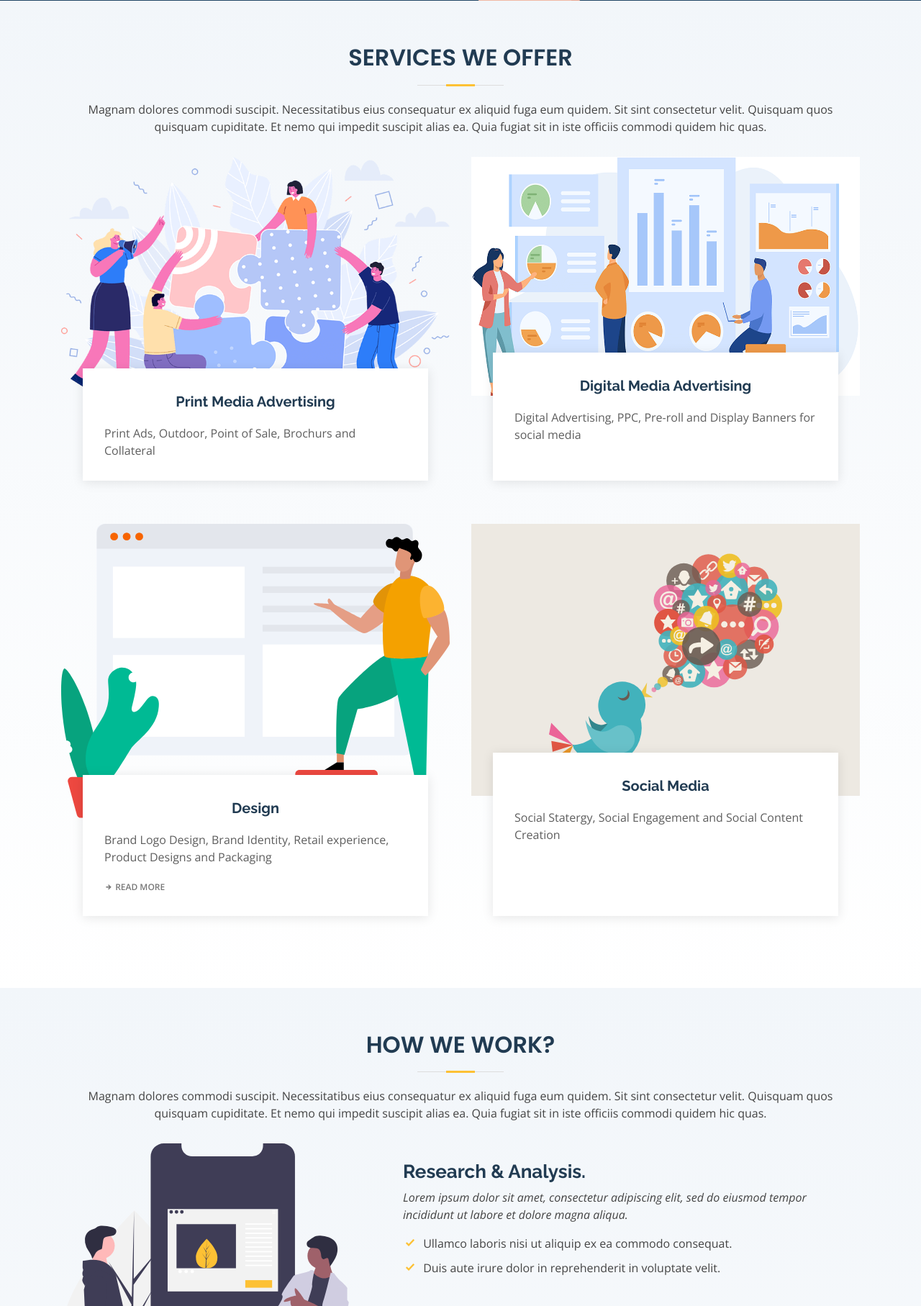
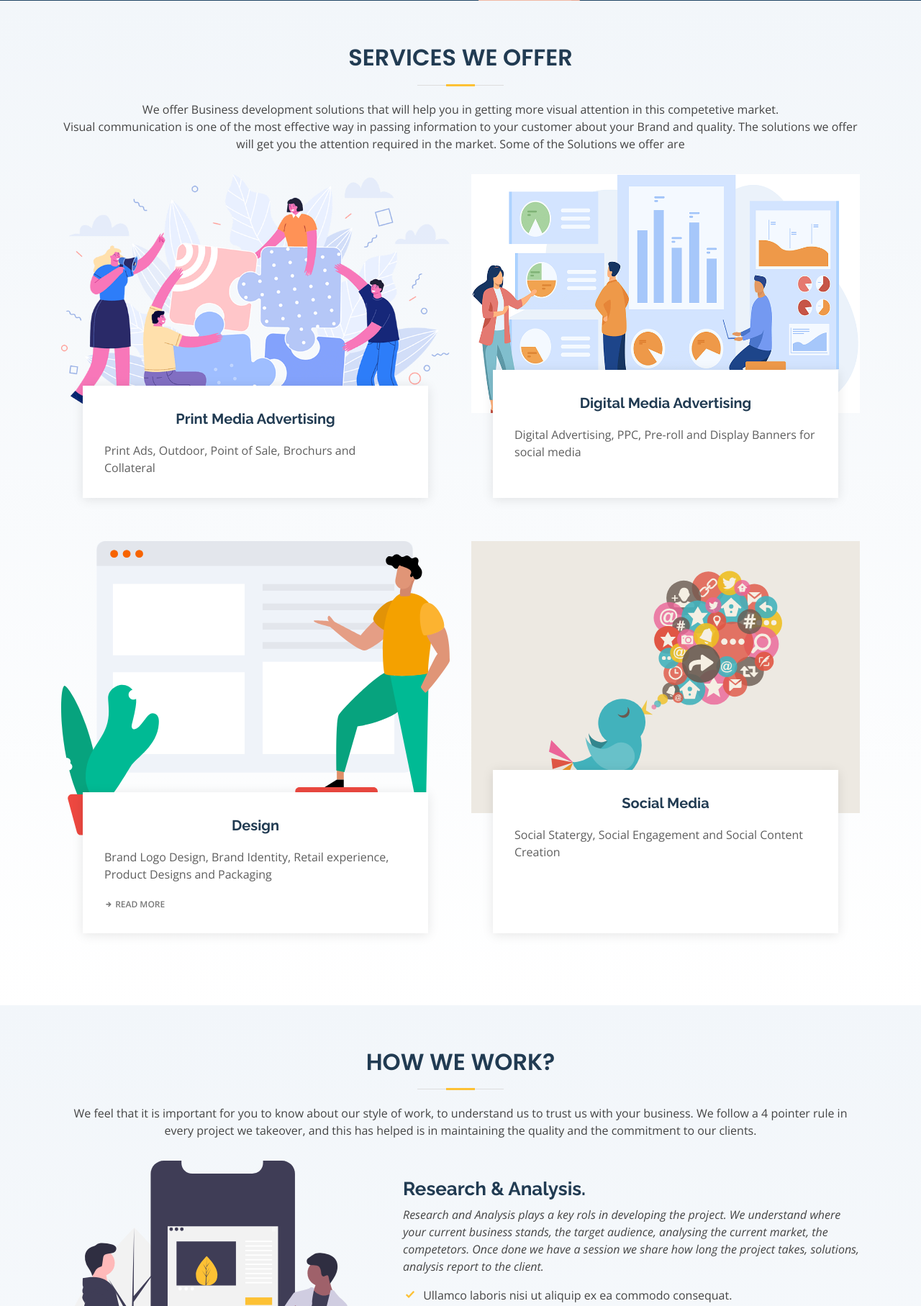
Before and after one commit to varunnkrishna/dmv01, a Django app: page / in a window 1280 px wide. Shown: the part 701-2516 px from the top of the page at 72% size. Run offline with Django 3.2, Linux system fonts and the light colour scheme; some libraries are stand-ins or nearby versions.

Commit message:
made desc changes

```diff
--- a/homepage/templates/homepage/base.html
+++ b/homepage/templates/homepage/base.html
@@ -95,8 +95,8 @@
       <div class="container">
 
         <div class="section-title">
-          <h2 data-aos="fade-in">Contact</h2>
-          <p data-aos="fade-in">Magnam dolores commodi suscipit. Necessitatibus eius consequatur ex aliquid fuga eum quidem. Sit sint consectetur velit. Quisquam quos quisquam cupiditate. Et nemo qui impedit suscipit alias ea. Quia fugiat sit in iste officiis commodi quidem hic quas.</p>
+          <h2 data-aos="fade-in">Contact us</h2>
+          <p data-aos="fade-in">Have questions about the services, charges, want to see our work, or just want to say, Hello. Give us a shout with the below links.</p>
         </div>
 
         <div class="row">
@@ -108,21 +108,21 @@
                 <div class="info-box" data-aos="fade-up">
                   <i class="bx bx-map"></i>
                   <h3>Our Address</h3>
-                  <p>A108 Adam Street, New York, NY 535022</p>
+                  <p>near Spencers supermarket, Tarnaka, Secundrabad, 500017</p>
                 </div>
               </div>
               <div class="col-md-6">
                 <div class="info-box mt-4" data-aos="fade-up" data-aos-delay="100">
                   <i class="bx bx-envelope"></i>
                   <h3>Email Us</h3>
-                  <p>info@example.com<br>contact@example.com</p>
+                  <p>varun@andtheedits.com<br>90.varunkrishna@gmail.com</p>
                 </div>
               </div>
               <div class="col-md-6">
                 <div class="info-box mt-4" data-aos="fade-up" data-aos-delay="100">
                   <i class="bx bx-phone-call"></i>
                   <h3>Call Us</h3>
-                  <p>+1 5589 55488 55<br>+1 6678 254445 41</p>
+                  <p>+91 8317 682 779 <br>+91 8297 431 475</p>
                 </div>
               </div>
             </div>
@@ -175,7 +175,7 @@
         <div class="row  justify-content-center">
           <div class="col-lg-6">
             <h3>Subscribe</h3>
-            <p>Et aut eum quis fuga eos sunt ipsa nihil. Labore corporis magni eligendi fuga maxime saepe commodi placeat.</p>
+            <p>Get the Newsletters about the Latest Market trends, Business development solutions, Case studies. Go ahead, we dont share email address to the marketing agencies.</p>
           </div>
         </div>
 
--- a/homepage/templates/homepage/index.html
+++ b/homepage/templates/homepage/index.html
@@ -30,7 +30,11 @@
 
         <div class="section-title">
           <h2 data-aos="fade-in">Services we offer</h2>
-          <p data-aos="fade-in">Magnam dolores commodi suscipit. Necessitatibus eius consequatur ex aliquid fuga eum quidem. Sit sint consectetur velit. Quisquam quos quisquam cupiditate. Et nemo qui impedit suscipit alias ea. Quia fugiat sit in iste officiis commodi quidem hic quas.</p>
+          <p data-aos="fade-in">
+          We offer Business development solutions that will help you in getting more visual attention in this competetive market.<br>
+          Visual communication is one of the most effective way in passing information to your customer about your Brand and quality. The solutions we offer will get you the attention required in the market. Some of the Solutions we offer are
+        </p>
+
         </div>
 
         <div class="row">
@@ -95,7 +99,7 @@
 
         <div class="section-title">
           <h2 data-aos="fade-in">How we work?</h2>
-          <p data-aos="fade-in">Magnam dolores commodi suscipit. Necessitatibus eius consequatur ex aliquid fuga eum quidem. Sit sint consectetur velit. Quisquam quos quisquam cupiditate. Et nemo qui impedit suscipit alias ea. Quia fugiat sit in iste officiis commodi quidem hic quas.</p>
+          <p data-aos="fade-in">We feel that it is important for you to know about our style of work, to understand us to trust us with your business. We follow a 4 pointer rule in every project we takeover, and this has helped is in maintaining the quality and the commitment to our clients. </p>
         </div>
 
         <div class="row content">
@@ -105,8 +109,7 @@
           <div class="col-md-7 pt-4" data-aos="fade-left">
             <h3>Research & Analysis.</h3>
             <p class="font-italic">
-              Lorem ipsum dolor sit amet, consectetur adipiscing elit, sed do eiusmod tempor incididunt ut labore et dolore
-              magna aliqua.
+              Research and Analysis plays a key rols in developing the project. We understand where your current business stands, the target audience, analysing the current market, the competetors. Once done we have a session we share how long the project takes, solutions, analysis report to the client.
             </p>
             <ul>
               <li><i class="icofont-check"></i> Ullamco laboris nisi ut aliquip ex ea commodo consequat.</li>
@@ -122,13 +125,10 @@
           <div class="col-md-7 pt-5 order-2 order-md-1" data-aos="fade-right">
             <h3>Consept and Sketch</h3>
             <p class="font-italic">
-              Lorem ipsum dolor sit amet, consectetur adipiscing elit, sed do eiusmod tempor incididunt ut labore et dolore
-              magna aliqua.
+              Once the client approves the analysis, we start with the concept creation and sketch. We have a detail discussions about the outcome and the target audients perspective and start our sketch work accordingly.
             </p>
             <p>
-              Ullamco laboris nisi ut aliquip ex ea commodo consequat. Duis aute irure dolor in reprehenderit in voluptate
-              velit esse cillum dolore eu fugiat nulla pariatur. Excepteur sint occaecat cupidatat non proident, sunt in
-              culpa qui officia deserunt mollit anim id est laborum
+              We follow the Agile approach in completing the project where our step-by-step approach is shared.
             </p>
           </div>
         </div>
@@ -140,9 +140,9 @@
           <div class="col-md-7 pt-5" data-aos="fade-left">
             <h3>Design & Brand</h3></p>
             <ul>
-              <li><i class="icofont-check"></i> Ullamco laboris nisi ut aliquip ex ea commodo consequat.</li>
-              <li><i class="icofont-check"></i> Duis aute irure dolor in reprehenderit in voluptate velit.</li>
-              <li><i class="icofont-check"></i> Facilis ut et voluptatem aperiam. Autem soluta ad fugiat.</li>
+              <li><i class="icofont-check"></i> Our Design is shared with the Client and any changes or Suggetions will be implemented by our team</li>
+              <li><i class="icofont-check"></i> Brand designing documents will be provided </li>
+              <li><i class="icofont-check"></i> We provide you the copy rights of the design</li>
             </ul>
           </div>
         </div>
@@ -154,13 +154,12 @@
           <div class="col-md-7 pt-5 order-2 order-md-1" data-aos="fade-right">
             <h3>Market & Advertise</h3>
             <p class="font-italic">
-              Lorem ipsum dolor sit amet, consectetur adipiscing elit, sed do eiusmod tempor incididunt ut labore et dolore
-              magna aliqua.
+              We help you with the social media advertising solutions for Facebook, Instagram that will help you in getting more Business and the web traffic.
             </p>
             <p>
-              Ullamco laboris nisi ut aliquip ex ea commodo consequat. Duis aute irure dolor in reprehenderit in voluptate
-              velit esse cillum dolore eu fugiat nulla pariatur. Excepteur sint occaecat cupidatat non proident, sunt in
-              culpa qui officia deserunt mollit anim id est laborum
+              Social Media advirtising help you connect with the younger gen
+              It will help you showcase your brand and products you provide
+              You can answer the Sales enqueries of the Customers right away.
             </p>
           </div>
         </div>
```
Also changed, not shown: homepage/static/assets/img/logo1.png (added).
